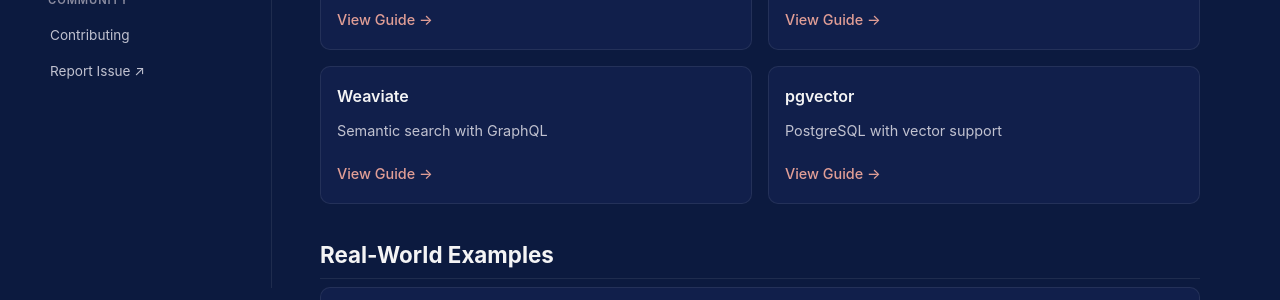
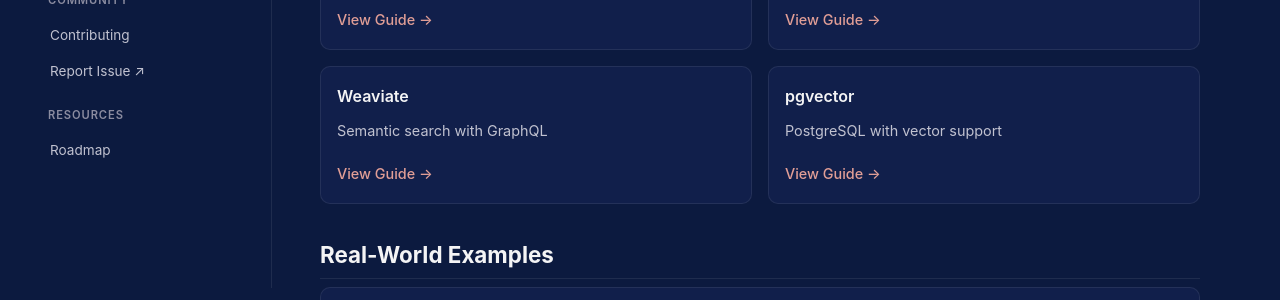
Before and after one commit to stokry/vectra, a Jekyll site: the page built from docs/examples/index.md, in a window 1280 px wide. Shown: the part 612-912 px from the top of the page. Built offline with Jekyll 4.4.1, drawn with Linux system fonts in a browser that asks for light colours.

Commit message:
docs: add Resources section to page layout with a link to the roadmap

```diff
--- a/docs/_layouts/page.html
+++ b/docs/_layouts/page.html
@@ -91,6 +91,13 @@
           <li><a href="https://github.com/stokry/vectra/issues" class="tma-sidebar__link" target="_blank">Report Issue ↗</a></li>
         </ul>
       </div>
+
+      <div class="tma-sidebar__section">
+        <h3 class="tma-sidebar__title">Resources</h3>
+        <ul class="tma-sidebar__list">
+          <li><a href="{{ site.baseurl }}/guides/roadmap" class="tma-sidebar__link {% if page.url == '/guides/roadmap/' %}tma-sidebar__link--active{% endif %}">Roadmap</a></li>
+        </ul>
+      </div>
     </aside>
 
     <!-- Main Content -->
```
